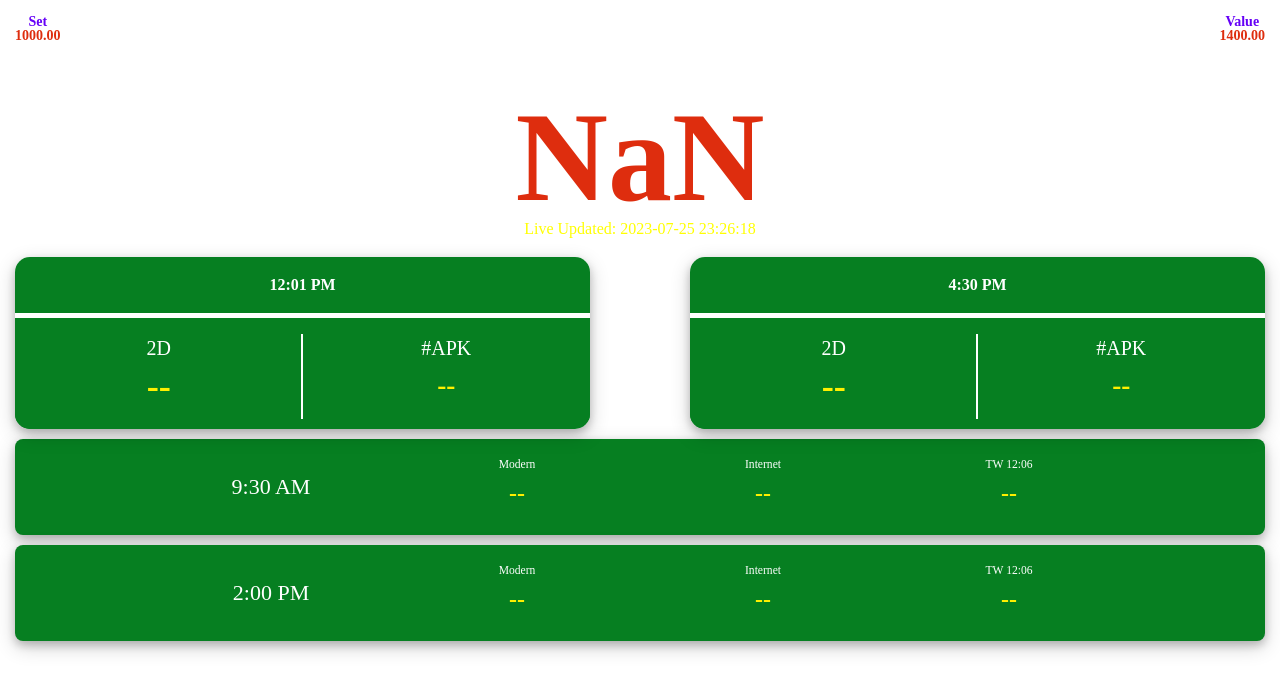
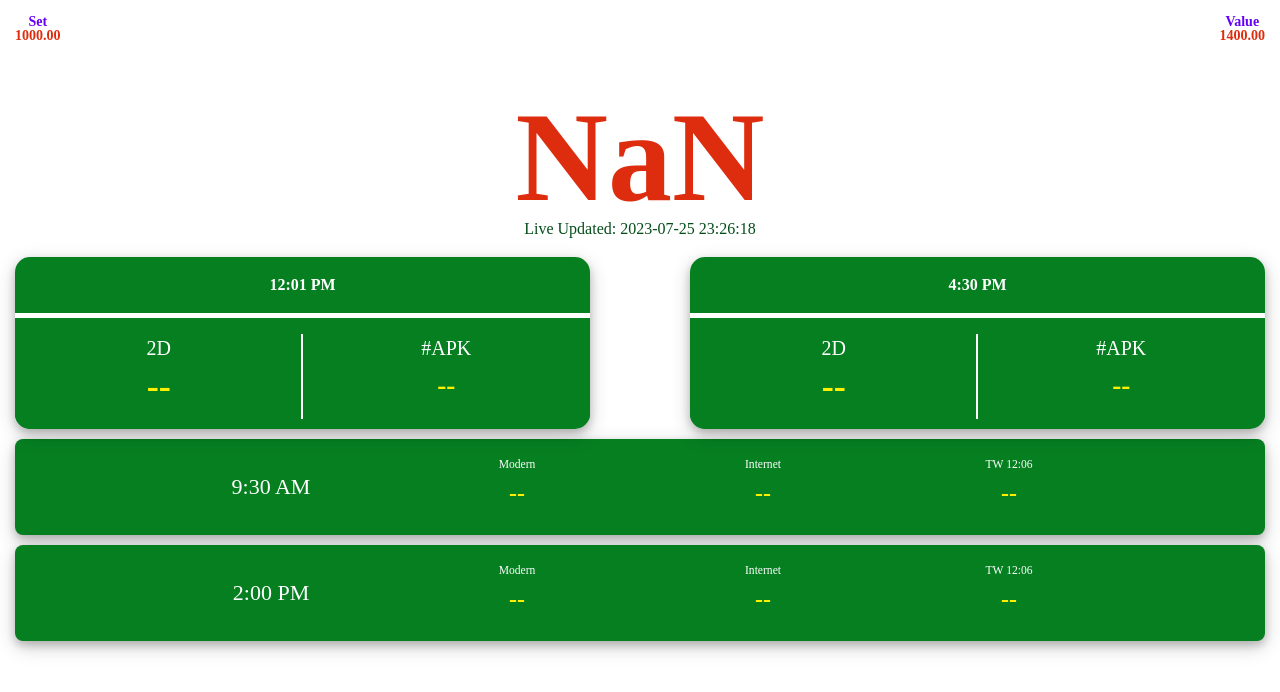
Before and after one commit to SmarterBoy32/smarterboy2d, a plain HTML site: page index.html in a window 1280 px wide. Drawn offline with nearby package versions, Linux system fonts and the light colour scheme; no server answers; a web font is replaced by a local one.

Commit message:
Update index.html

```diff
--- a/index.html
+++ b/index.html
@@ -527,7 +527,7 @@ css: ;
 <meta name="google-adsense-platform-account" content="ca-host-pub-1556223355139109">
 <meta name="google-adsense-platform-domain" content="blogspot.com">
 </head>
-	<body class="bg-grey" style="color:#ffff00">
+	<body class="bg-grey" style="color:#044d19">
 <section id="stock-header">
 <div class="container">
 <div class="main-data">
```
